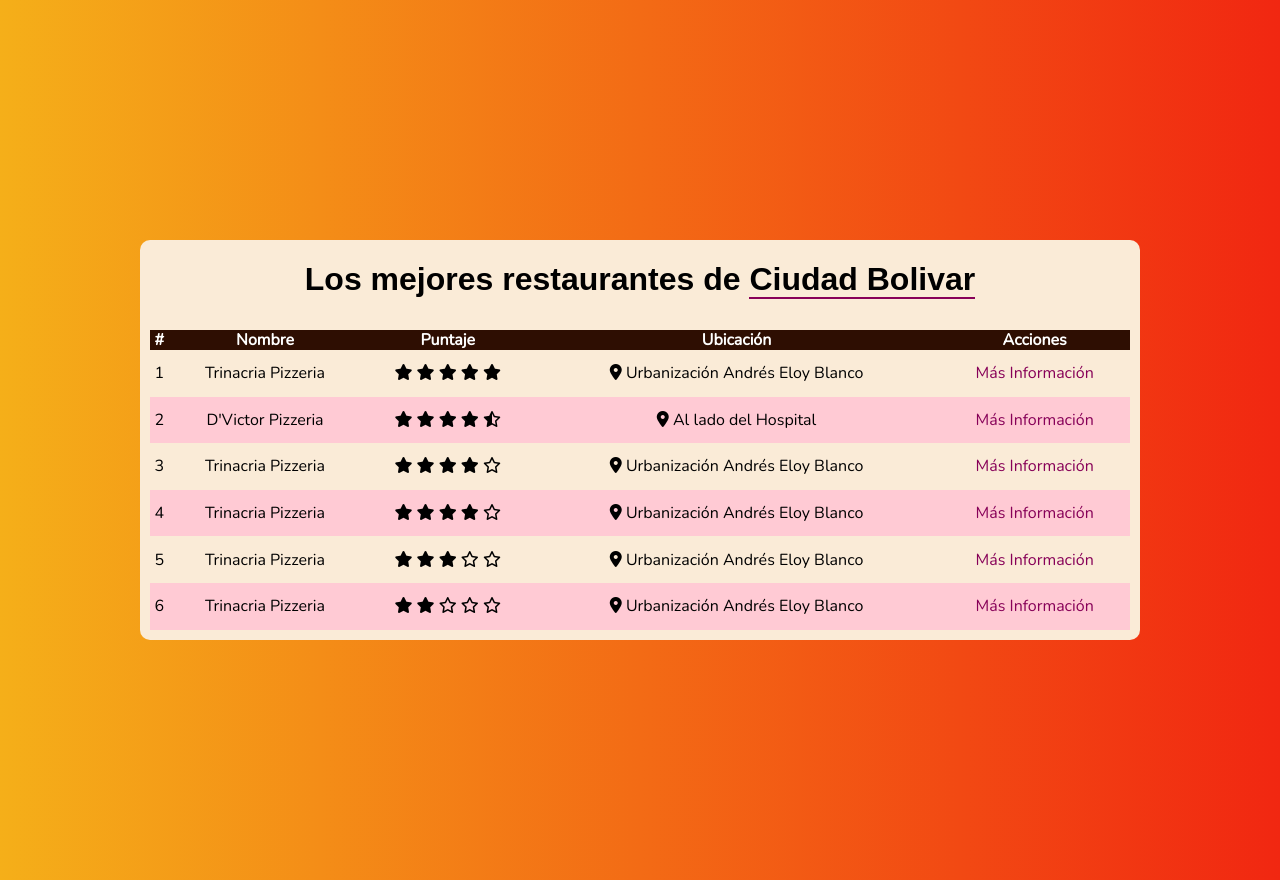
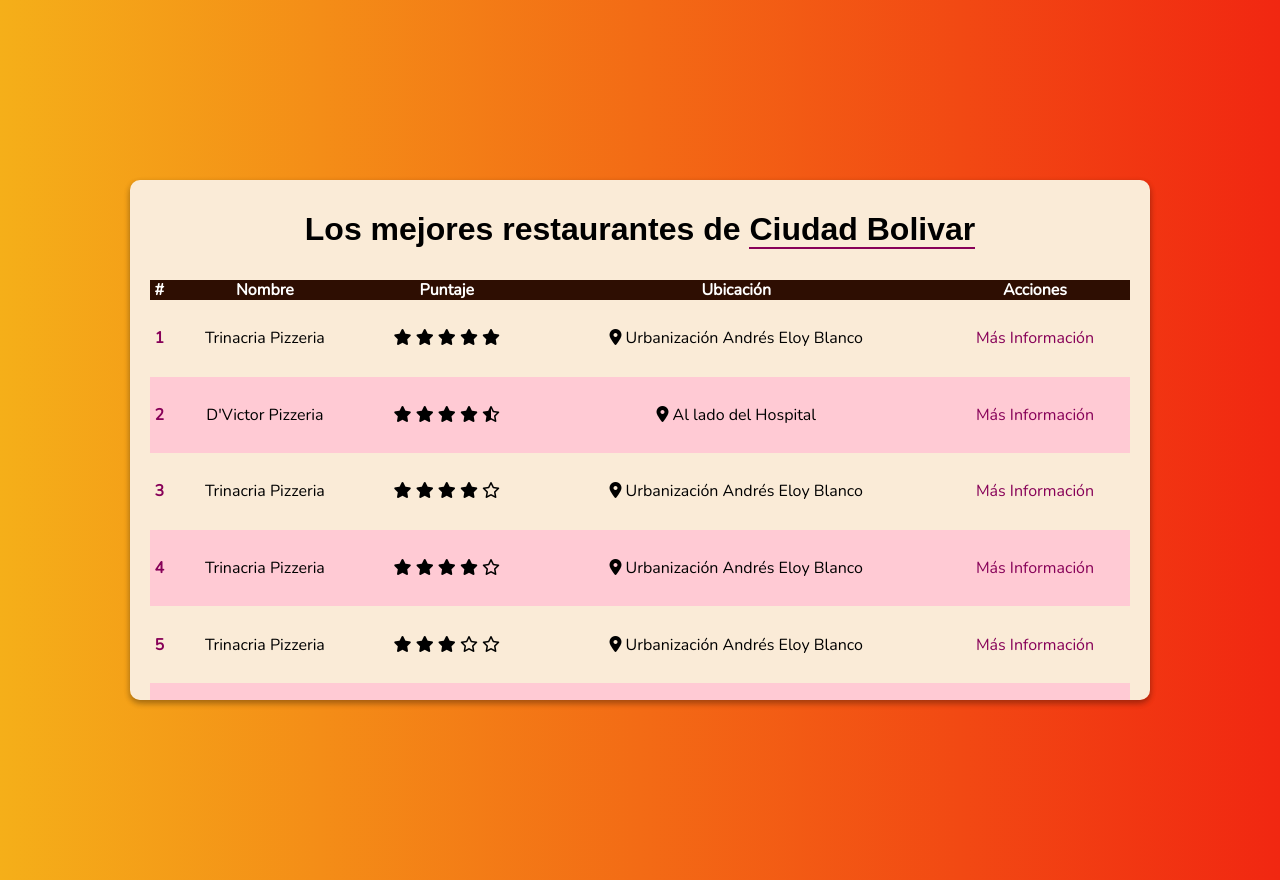
Before and after one commit to Sve-nnN/sve-nnn.github.com, a PHP site: page / in a window 1280 px wide. Run offline with PHP 8.4, Linux system fonts and the light colour scheme; some libraries are stand-ins or nearby versions; some web fonts are replaced.

Commit message:
Updated language and first implementation of mobile first

```diff
--- a/ranking/index.html
+++ b/ranking/index.html
@@ -1,5 +1,5 @@
 <!DOCTYPE html>
-<html lang="en">
+<html lang="es">
 
 <head>
     <style>
@@ -19,6 +19,7 @@
     <div class="container">
         <div class="content">
             <h1>Los mejores restaurantes de <span class="city">Ciudad Bolivar</span></h1>
+            <h2 class="advertencia">Si puedes ver esto, tu pantalla es muy chica.</h2>
             <table class="tabla">
                 <thead>
                     <th>
@@ -76,7 +77,7 @@
                             <i class="fa-solid fa-location-dot"></i> Al lado del Hospital
                         </td>
                         <td>
-                            <a href="">Más Información</a>
+                            <a href="./restaurantes/dvictor">Más Información</a>
                         </td>
                     </tr>
                     <tr>
@@ -167,6 +168,7 @@
             </table>
         </div>
     </div>
+    <script src="./javascript/main.js"></script>
 </body>
 
 </html>
--- a/ranking/styles/main.css
+++ b/ranking/styles/main.css
@@ -17,9 +17,13 @@ body {
 
 .content {
     width: 1000px;
-    height: 400px;
+    height: 700px;
     background-color: antiquewhite;
     border-radius: 10px;
+    padding: 10px;
+    font-size: ;
+    overflow: auto;
+    box-shadow: 0 3px 6px rgba(0, 0, 0, 0.16), 0 3px 6px rgba(0, 0, 0, 0.23);
 }
 
 .city {
@@ -52,13 +56,69 @@ tr:nth-child(even) {
 }
 
 td {
-    margin-bottom: 100px;
+    display: block;
+    width: 100%;
+    padding: 0px;
+    margin: 15px;
+}
+
+td:first-child {
+    font-weight: 700;
+    color: #870058;
+}
+
+th {
+    display: none;
 }
 
 .tabla {
     width: 100%;
-    height: 80%;
+    height: 100%;
     text-align: center;
     padding: 10px;
     border-spacing: 0px;
 }
+
+.advertencia {
+    display: none;
+}
+
+@media only screen and (min-width: 688px) {
+    td {
+        display: table-cell;
+        width: auto;
+        padding: 0px;
+        margin: 15px;
+    }
+    td:first-child {
+        font-weight: 700;
+        color: #870058;
+    }
+    th {
+        display: table-cell;
+    }
+    .content {
+        height: 500px;
+    }
+}
+
+@media only screen and (max-width: 210px) {
+    .tabla {
+        display: none;
+    }
+    h1 {
+        display: none;
+    }
+    .content {
+        display: flex;
+        justify-content: center;
+        align-items: center;
+    }
+    .advertencia {
+        display: inline-block;
+        text-align: center;
+        text-transform: uppercase;
+        border: 3px solid #f12711;
+        margin: 3px;
+    }
+}
```
Also changed, not shown: ranking/javascript/main.js (added), 1 other file.
